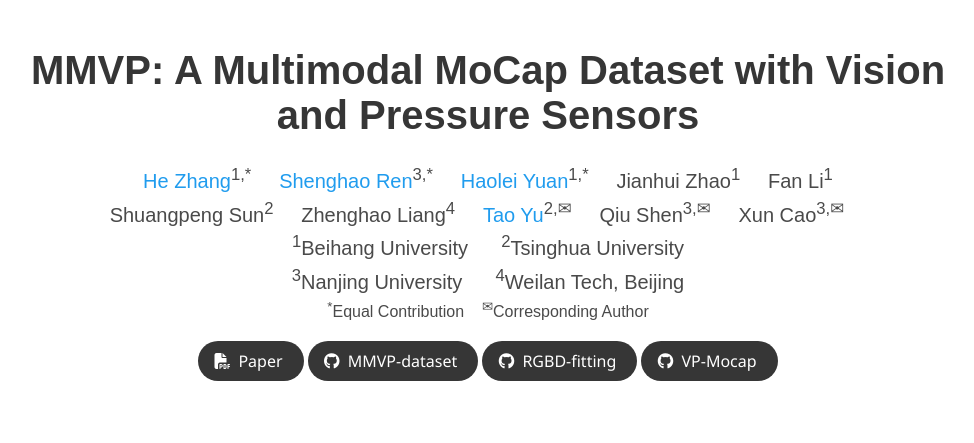
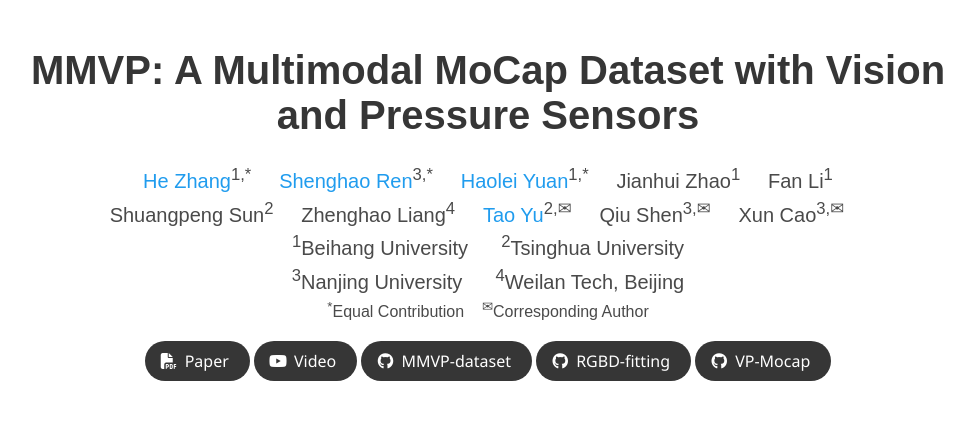
Before and after one commit to Metaverse-AI-Lab-THU/MMVP-Dataset, a plain HTML site: page index.html in a window 1280 px wide. Shown: the top 443 px of the page, without its empty margins (152-1126 px from the left). Drawn offline with nearby package versions, Linux system fonts and the light colour scheme; some icons are missing; a web font is replaced by a local one.

Commit message:
add video

```diff
--- a/index.html
+++ b/index.html
@@ -101,24 +101,17 @@
                   <span>Paper</span>
                 </a>
               </span>
-                <!-- <span class="link-block">
-                  <a href="http://arxiv.org/abs/2303.16160" class="external-link button is-normal is-rounded is-dark">
-                    <span class="icon">
-                      <i class="ai ai-arxiv"></i>
-                    </span>
-                    <span>arXiv</span>
-                  </a>
-                </span> -->
+
 
                 <!-- Video Link. -->
-                <!-- <span class="link-block">
-                <a href="https://www.youtube.com/watch?v=s0cG3OVXQUo&t=2s" class="external-link button is-normal is-rounded is-dark">
+                <span class="link-block">
+                <a href="https://youtu.be/sksAVPmlDd8" class="external-link button is-normal is-rounded is-dark">
                   <span class="icon">
                     <i class="fab fa-youtube"></i>
                   </span>
                   <span>Video</span>
                 </a>
-              </span> -->
+              </span>
 
                 <!-- Code Link. -->
                 <span class="link-block">
```
